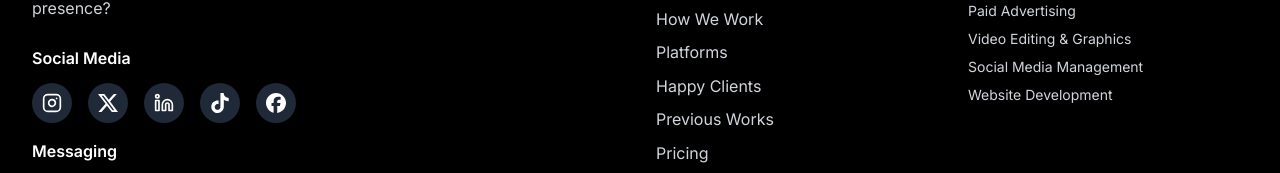
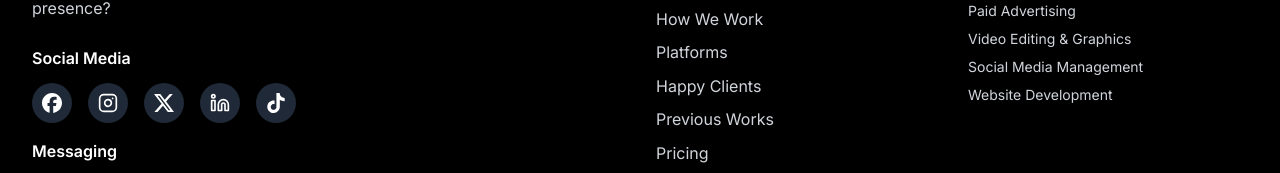
Before and after one commit to Jogr1248/Covenant-Advertising, a React (Vite) app: page / in a window 1280 px wide. Shown: the part 936-1109 px from the top of the page. Built offline with nearby package versions, Linux system fonts and the light colour scheme.

Commit message:
Update Footer.tsx

```diff
--- a/src/components/Footer.tsx
+++ b/src/components/Footer.tsx
@@ -27,12 +27,13 @@ const Footer = () => {
   ];
 
    const socialLinks = [
+    { icon: SiFacebook, href: 'https://www.facebook.com/share/1B6LWaisn4/', label: 'Facebook' },
     { icon: Instagram, href: 'https://www.instagram.com/covenant_advertising1?igsh=MWJqcXZhZHZoamFzaQ==', label: 'Instagram' },
     { icon: SiX, href: 'https://x.com/CovenantAd?t=gUqs2yHynbWxK2NmoOw6lQ&s=35', label: 'X' },
     { icon: Linkedin, href: 'https://www.linkedin.com/in/covenant-advertising-439700373?utm_source=share&utm_campaign=share_via&utm_content=profile&utm_medium=android_app', label: 'LinkedIn' },
-    { icon: SiTiktok, href: 'tiktok.com/@covenant_ad', label: 'Tiktok' },
+    { icon: SiTiktok, href: 'tiktok.com/@covenant_ad', label: 'Tiktok' }
 
-  { icon: SiFacebook, href: 'https://www.facebook.com/share/1B6LWaisn4/', label: 'Facebook' }
+
 
   ];
   const MessagingLinks = [
```
